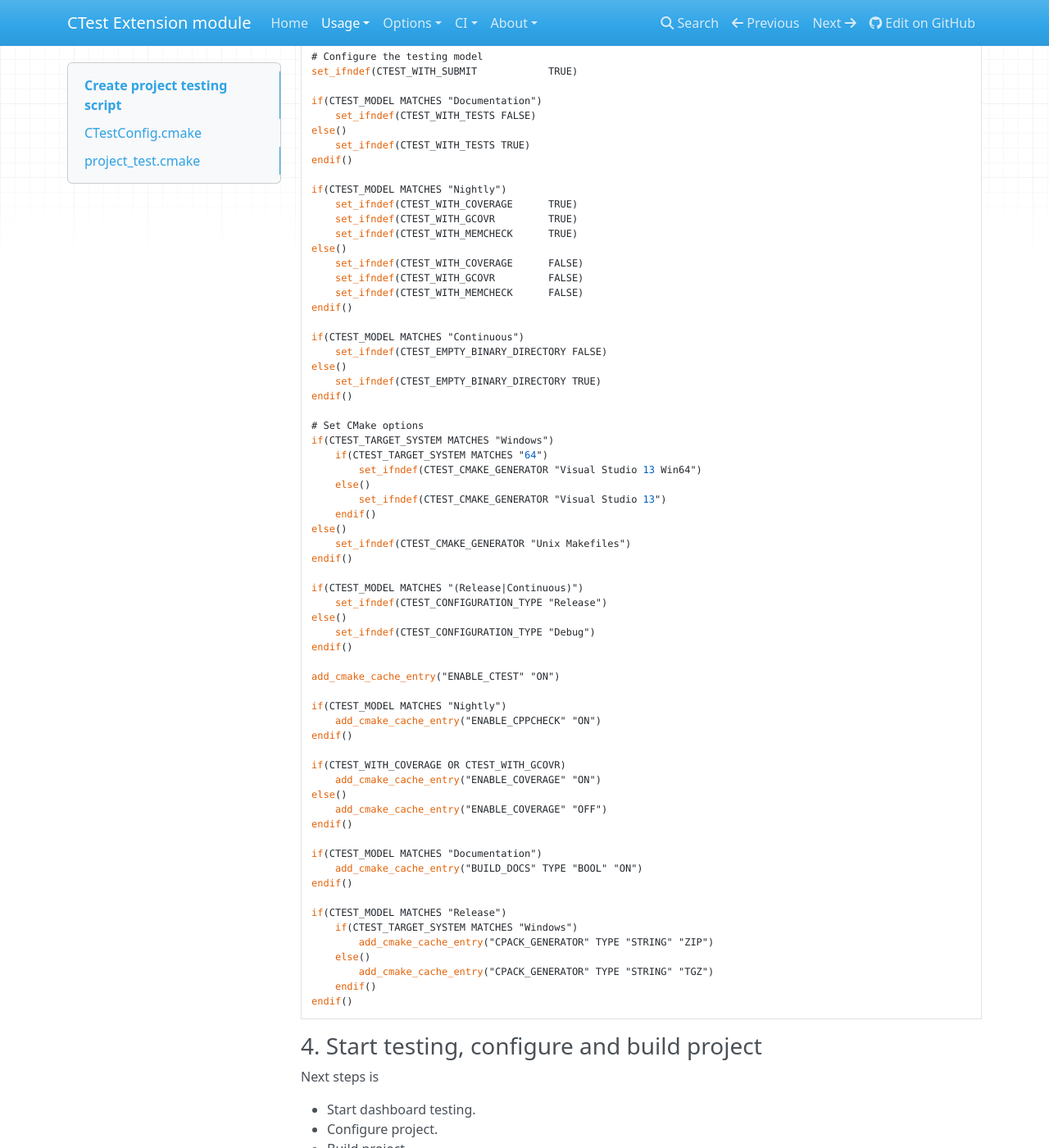
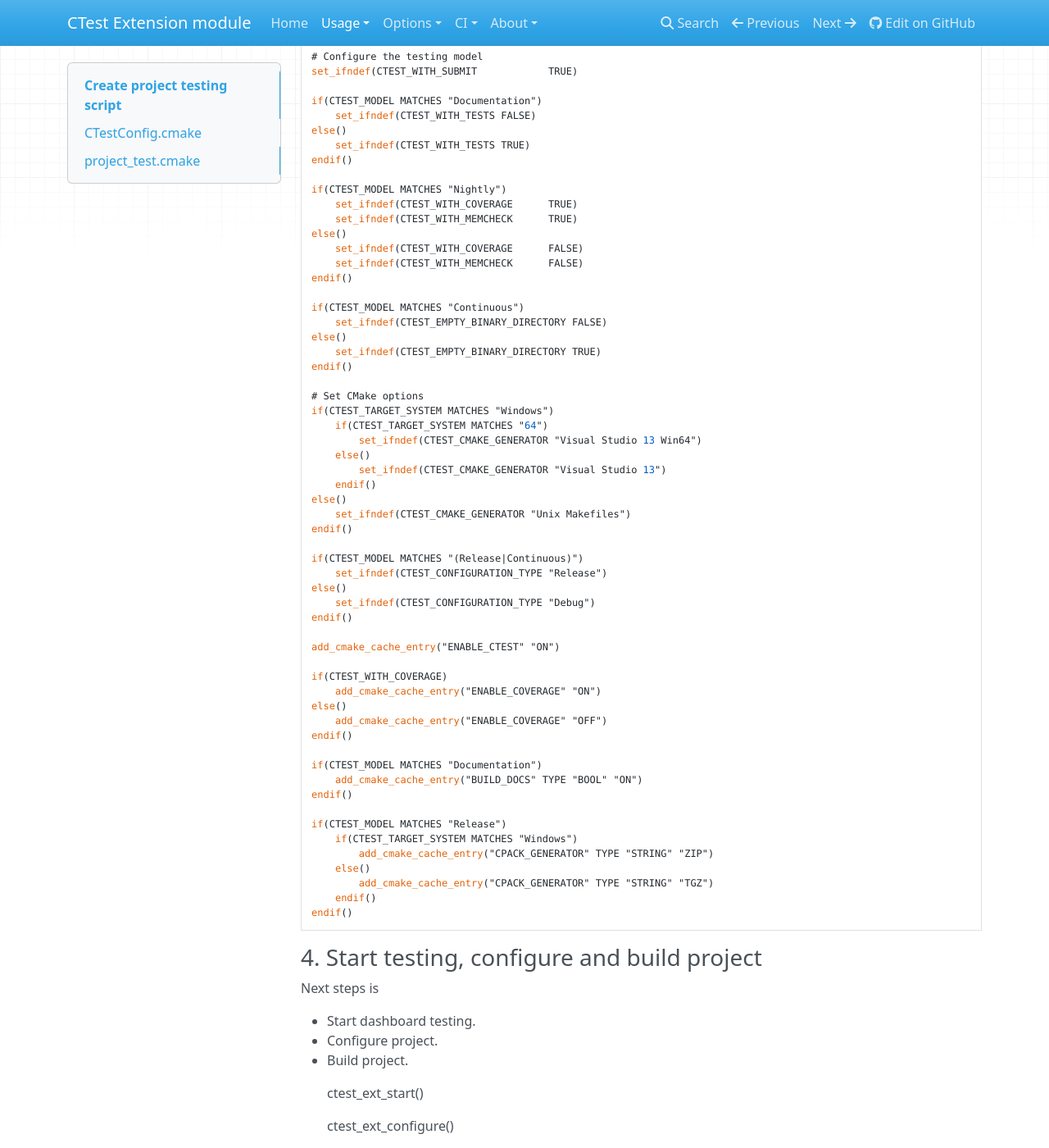
Before and after one commit to vinograd47/ctest-ext, an MkDocs documentation site: the page built from docs/usage/project_script.md, in a window 1280 px wide and 1400 px high, scrolled down 2639 px. Shown: the whole window at 82% size. Built offline with MkDocs 1.6.1, drawn with Linux system fonts in a browser that asks for light colours; nearby versions of some CDN libraries; old or Windows-style settings are respelled for this version of MkDocs.

Commit message:
remove gcovr and cppcheck from project_script documentation

```diff
--- a/docs/usage/project_script.md
+++ b/docs/usage/project_script.md
@@ -138,11 +138,9 @@ using provided **Target system** and **Testing model** notations.
 
     if(CTEST_MODEL MATCHES "Nightly")
         set_ifndef(CTEST_WITH_COVERAGE      TRUE)
-        set_ifndef(CTEST_WITH_GCOVR         TRUE)
         set_ifndef(CTEST_WITH_MEMCHECK      TRUE)
     else()
         set_ifndef(CTEST_WITH_COVERAGE      FALSE)
-        set_ifndef(CTEST_WITH_GCOVR         FALSE)
         set_ifndef(CTEST_WITH_MEMCHECK      FALSE)
     endif()
 
@@ -171,11 +169,7 @@ using provided **Target system** and **Testing model** notations.
 
     add_cmake_cache_entry("ENABLE_CTEST" "ON")
 
-    if(CTEST_MODEL MATCHES "Nightly")
-        add_cmake_cache_entry("ENABLE_CPPCHECK" "ON")
-    endif()
-
-    if(CTEST_WITH_COVERAGE OR CTEST_WITH_GCOVR)
+    if(CTEST_WITH_COVERAGE)
         add_cmake_cache_entry("ENABLE_COVERAGE" "ON")
     else()
         add_cmake_cache_entry("ENABLE_COVERAGE" "OFF")
```
